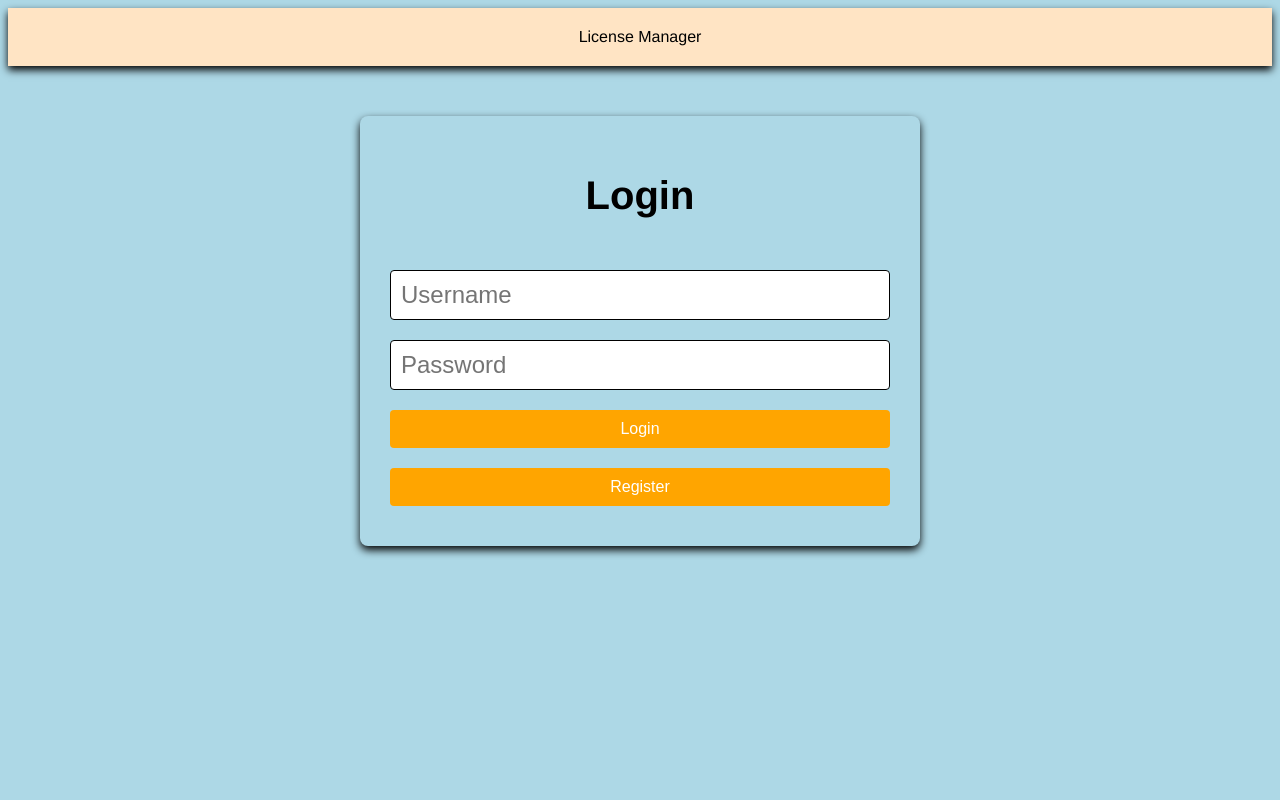
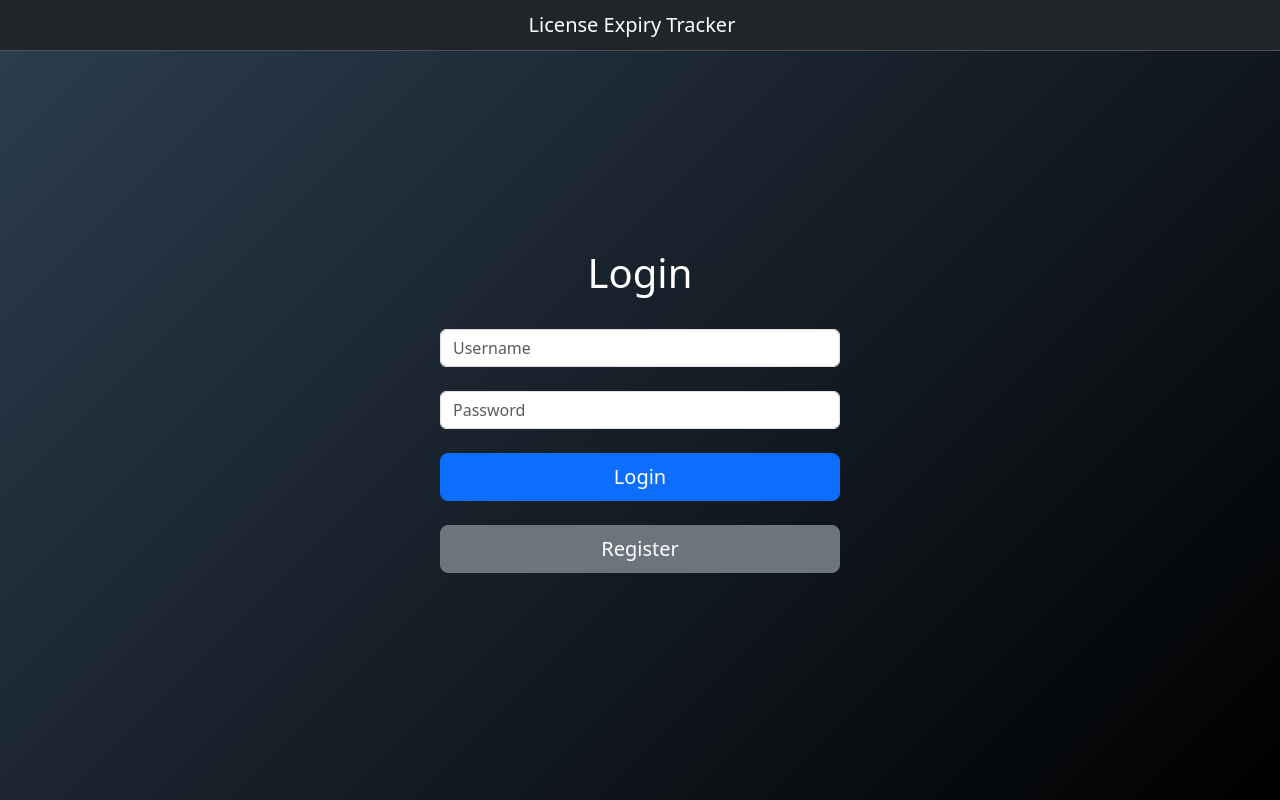
Before and after one commit to HerbAvenue/LicenseExpiryManager, a Flask app: page / in a window 1280 px wide. Run offline with Flask 3, Linux system fonts and the light colour scheme.

Commit message:
Redesigned CSS with bootstrap

```diff
--- a/app.py
+++ b/app.py
@@ -15,7 +15,7 @@ app.config['SQLALCHEMY_TRACK_MODIFICATIONS'] = False
 db = SQLAlchemy(app)
 
 #Create Databases
-#Users Database
+#Users Table
 class User(db.Model):
     __tablename__ = 'users'
     id = db.Column(db.Integer, primary_key=True)
@@ -29,7 +29,7 @@ class User(db.Model):
     def check_password(self, password):
         return check_password_hash(self.password_hash, password)
 
-#Licenses Database
+#Licenses Table
 class License(db.Model):
     __tablename__ = 'licenses'
     id = db.Column(db.Integer, primary_key=True)
--- a/static/css/styles.css
+++ b/static/css/styles.css
@@ -1,93 +1,44 @@
 body {
-  background-color: lightblue;
-  font-family: "Franklin Gothic Medium", "Arial Narrow", Arial, sans-serif;
+  background: linear-gradient(135deg, #2c3e50, #000000);
+  color: white;
+  min-height: 100vh;
+  margin: 0;
+  padding: 0;
+  font-family: "Roboto", sans-serif;
+}
+
+.container {
   display: flex;
-  flex-direction: column;
+  justify-content: center;
   align-items: center;
-  height: 95vh;
+  min-height: 90vh;
+  text-align: center;
+  margin: 0;
+  padding: 0;
+}
+
+.form-container {
+  background-color: #495057;
+  padding: 20px;
+  border-radius: 8px;
+  box-shadow: 0 4px 8px rgba(0, 0, 0, 0.2);
+  margin-top: 50px;
+}
+
+.btn-logout {
+  margin-left: auto;
+}
+
+table {
+  background-color: #343a40;
+  color: #f8f9fa;
+}
+
+th, td {
+  padding: 8px;
   text-align: center;
 }
 
-header {
-  width: 100%;
-  background-color: bisque;
-  box-shadow: 0 4px 8px black;
-  padding: 20px 0px;
-}
-header h1 {
-  margin: 0;
-  font-size: 2.5rem;
-}
-
-main {
-  display: flex;
-  justify-content: center;
-  align-items: center;
-  flex: 1;
-  width: 100%;
-}
-
-table {
-  width: 100%;
-}
-
-.container {
-  background-color: lightblue;
-  border-radius: 8px;
-  box-shadow: 0 4px 8px black;
-  padding: 30px;
-  max-width: 500px;
-  width: 100%;
-  margin: 50px auto;
-}
-.container h1 {
-  font-size: 2.5rem;
-  margin-bottom: 1.5rem;
-}
-.container p {
-  font-size: 1;
-}
-.container .input-field {
-  width: 100%;
-  padding: 10px;
-  margin: 10px 0;
-  border: 1px solid black;
-  border-radius: 4px;
-  font-size: 1.5rem;
-  box-sizing: border-box;
-}
-.container .input-field:focus {
-  border-color: red;
-  outline: none;
-}
-.container .btn {
-  width: 100%;
-  padding: 10px;
-  margin: 10px 0;
-  border: none;
-  border-radius: 4px;
-  font-size: 1rem;
-  cursor: pointer;
-  transition: lightblue 0.3s ease;
-}
-.container .btn.btn-login {
-  background-color: orange;
-  color: white;
-}
-.container .btn.btn-login:hover {
-  background-color: purple;
-}
-.container .btn.btn-register {
-  background-color: orange;
-  color: white;
-}
-.container .btn.btn-register:hover {
-  background-color: blue;
-}
-.container .btn.btn-logout {
-  background-color: orange;
-  color: white;
-}
-.container .btn.btn-logout:hover {
-  background-color: purple;
+th {
+  background-color: #495057;
 }/*# sourceMappingURL=styles.css.map */
--- a/static/css/styles.scss
+++ b/static/css/styles.scss
@@ -1,110 +1,50 @@
-//Variables
-$background-color: lightblue;
+// Variables for gradient colors
+$gradient-start: #2c3e50; // Dark blue
+$gradient-end: #000000;   // Black
 
-
+// Body styling
 body {
-    background-color: $background-color;
-    font-family: 'Franklin Gothic Medium', 'Arial Narrow', Arial, sans-serif;
-    display: flex; //Learn about flex
-    flex-direction: column;
-    align-items: center;
-    height: 95vh;
-    text-align: center;
+  background: linear-gradient(135deg, $gradient-start, $gradient-end);
+  color: white; // Text color to ensure readability
+  min-height: 100vh; // Cover the full height of the viewport
+  margin: 0; // Remove default margins
+  padding: 0;
+  font-family: 'Roboto', sans-serif; // Optional: Set a clean font
 }
 
-header{
-    width: 100%;
-    background-color: bisque;
-    box-shadow: 0 4px 8px rgba($color: #000000, $alpha: 1.0);
-    padding: 20px 0px;
-
-    h1{
-        margin: 0;
-        font-size: 2.5rem; //Understand REM again
-    }
+// Optional: Center content with Bootstrap classes
+.container {
+  display: flex;
+  justify-content: center;
+  align-items: center;
+  min-height: 90vh;
+  text-align: center;
+  margin: 0;
+  padding: 0;
 }
 
-main{
-    display: flex;
-    justify-content: center;
-    align-items: center;
-    flex: 1;
-    width: 100%;
+.form-container {
+  background-color: #495057;
+  padding: 20px;
+  border-radius: 8px;
+  box-shadow: 0 4px 8px rgba(0, 0, 0, 0.2);
+  margin-top: 50px;
 }
 
-table{
-    width: 100%;
+.btn-logout {
+  margin-left: auto;
 }
 
-.container {
-    background-color: $background-color;
-    border-radius: 8px;
-    box-shadow: 0 4px 8px rgba($color: #000000, $alpha: 1.0);
-    padding: 30px;
-    max-width: 500px;
-    width: 100%;
-    margin: 50px auto;
+table {
+  background-color: #343a40;
+  color: #f8f9fa;
+}
 
-    h1 {
-        font-size: 2.5rem;
-        margin-bottom: 1.5rem;
-    }
+th, td {
+  padding: 8px;
+  text-align: center;
+}
 
-    p{
-        font-size: 1;
-    }
-
-    .input-field{
-        width: 100%;
-        padding: 10px;
-        margin: 10px 0;
-        border: 1px solid black;
-        border-radius: 4px;
-        font-size: 1.5rem;
-        box-sizing: border-box;
-
-        &:focus {
-            border-color: red;
-            outline: none;
-        }
-    }
-
-    .btn{
-        width: 100%;
-        padding: 10px;
-        margin: 10px 0;
-        border: none;
-        border-radius: 4px;
-        font-size: 1rem;
-        cursor: pointer;
-        transition: $background-color 0.3s ease;
-
-        &.btn-login{
-           background-color: orange;
-           color: white;
-
-           &:hover{
-            background-color: purple;
-           }
-        }
-
-        &.btn-register{
-            background-color: orange;
-            color: white;
-
-            &:hover{
-             background-color: blue;
-            }
-         }
-
-         &.btn-logout{
-            background-color: orange;
-            color: white;
-
-            &:hover{
-             background-color: purple;
-            }
-         }
-
-    }
+th {
+  background-color: #495057;
 }
--- a/templates/base.html
+++ b/templates/base.html
@@ -3,11 +3,22 @@
 <head>
     <meta charset="UTF-8">
     <meta name="viewport" content="width=device-width, initial-scale=1.0">
+
     <link rel="stylesheet" href="{{ url_for('static', filename='css/styles.css') }}">
+    <link href="https://cdn.jsdelivr.net/npm/bootstrap@5.3.3/dist/css/bootstrap.min.css" rel="stylesheet" integrity="sha384-QWTKZyjpPEjISv5WaRU9OFeRpok6YctnYmDr5pNlyT2bRjXh0JMhjY6hW+ALEwIH" crossorigin="anonymous">
     {% block head %}{% endblock %}
 </head>
 <body>
-    <header>License Manager</header>
-    {% block body %}{% endblock %}
+
+    <nav class="navbar bg-dark border-bottom border-body" data-bs-theme="dark">
+        <div class="container-fluid d-flex justify-content-center">
+          <span class="navbar-brand mb-0 h1" >License Expiry Tracker</span>
+        </div>
+      </nav>
+
+      {% block body %}{% endblock %}
+    <script src="https://cdn.jsdelivr.net/npm/bootstrap@5.3.3/dist/js/bootstrap.bundle.min.js" integrity="sha384-YvpcrYf0tY3lHB60NNkmXc5s9fDVZLESaAA55NDzOxhy9GkcIdslK1eN7N6jIeHz" crossorigin="anonymous"></script>
+    <script src="https://cdn.jsdelivr.net/npm/@popperjs/core@2.11.8/dist/umd/popper.min.js" integrity="sha384-I7E8VVD/ismYTF4hNIPjVp/Zjvgyol6VFvRkX/vR+Vc4jQkC+hVqc2pM8ODewa9r" crossorigin="anonymous"></script>
+    <script src="https://cdn.jsdelivr.net/npm/bootstrap@5.3.3/dist/js/bootstrap.min.js" integrity="sha384-0pUGZvbkm6XF6gxjEnlmuGrJXVbNuzT9qBBavbLwCsOGabYfZo0T0to5eqruptLy" crossorigin="anonymous"></script>
 </body>
 </html>
--- a/templates/index.html
+++ b/templates/index.html
@@ -1,32 +1,40 @@
 {% extends 'base.html' %}
 
 {% block head %}
-<title>License Manager Login</title>
+<title>License Expiry Tracker</title>
 {% endblock %}
 
 {% block body %}
-<div class="container">
-    <h1>Login</h1>
+<div class="container d-flex justify-content-center align-items-center">
+    <form id="auth-form" action="{{ url_for('login') }}" method="post" class="w-100" style="max-width: 400px;">
+        <h1 style="color: #FFFFFF;">Login</h1>
         <br />
-    <form id="auth-form" action="{{url_for('login')}}" method="post"> <!--WHY IS URL_FOR IN JINJA2????-->
+        <div class='form-group'>
             <input
                 type="text"
                 name="username"
                 placeholder="Username"
-            class="input-field"
+                class="form-control"
                 required
             />
+        </div>
+        <br />
+        <div class='form-group'>
             <input
                 type="password"
                 name="password"
                 placeholder="Password"
-            class="input-field"
+                class="form-control"
                 required
             />
-        <input type="submit" value="Login" class="btn btn-login" onclick="setActionForm('login')"/>
-        <input type="button" value="Register" class="btn btn-register" onclick="setActionForm('register')"/>
+        </div>
+        <br />
+        <button class="btn btn-primary btn-lg w-100" type="submit" value="Login" onclick="setActionForm('login')">Login</button>
+        <br /><br />
+        <button class="btn btn-secondary btn-lg w-100" type="button" value="Register" onclick="setActionForm('register')">Register</button>
     </form>
 </div>
+
 
 <script>
     function setActionForm(action) {
```
Also changed, not shown: templates/dashboard.html (+51 -38 lines), 1 other file. Lines whose indentation alone changed are shown as unchanged.
